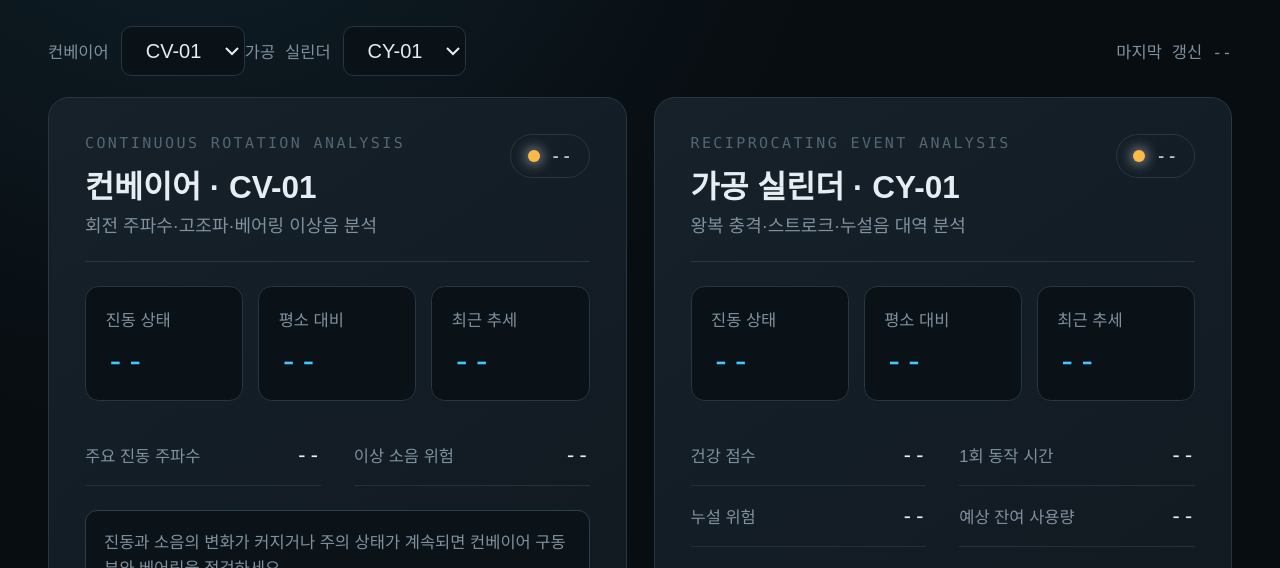
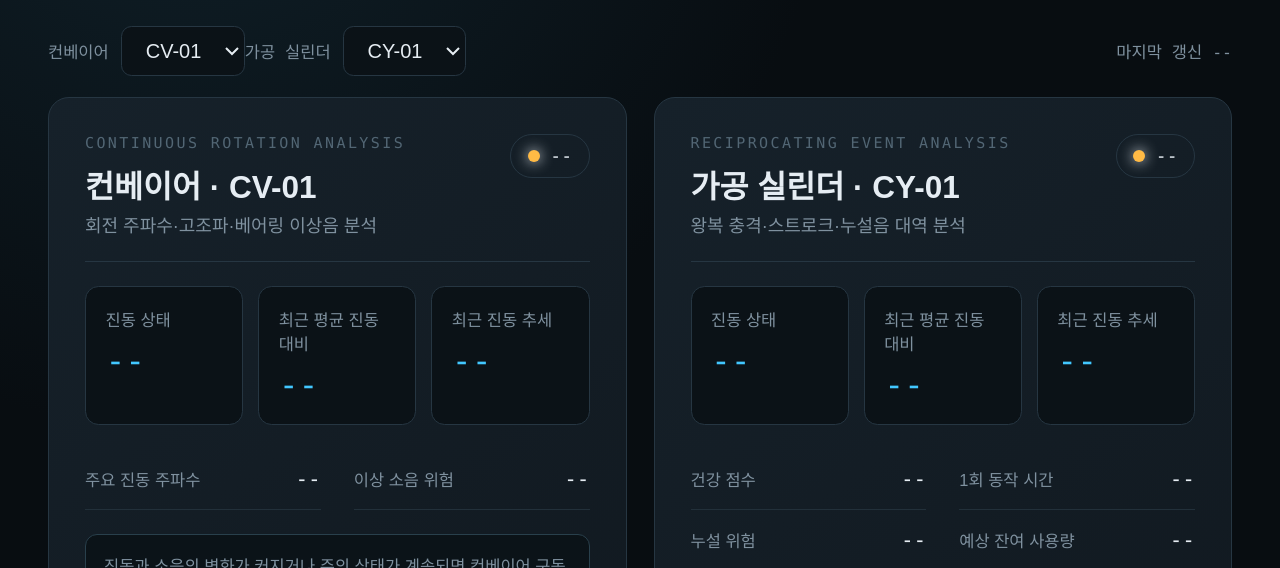
Before and after one commit to kang0840/ML-cylinder, a plain HTML site: page public/monitoring.html in a window 1280 px wide. Shown: the part 217-785 px from the top of the page. Drawn offline with Linux system fonts and the light colour scheme; no server answers.

Commit message:
모니터링 화면 정보 개선

```diff
--- a/public/monitoring.html
+++ b/public/monitoring.html
@@ -27,7 +27,7 @@
   <section class="grid">
     <article class="panel">
       <div class="panel-head"><div><div class="eyebrow">CONTINUOUS ROTATION ANALYSIS</div><h2 id="conveyorTitle">컨베이어 · CV-01</h2><div class="caption">회전 주파수·고조파·베어링 이상음 분석</div></div><span id="conveyorStatus" class="status"><i class="dot"></i>--</span></div>
-      <div class="summary"><div><span>진동 상태</span><strong id="cvVibrationState">--</strong></div><div><span>평소 대비</span><strong id="cvChange">--</strong></div><div><span>최근 추세</span><strong id="cvTrend">--</strong></div></div>
+      <div class="summary"><div><span>진동 상태</span><strong id="cvVibrationState">--</strong></div><div><span>최근 평균 진동 대비</span><strong id="cvChange">--</strong></div><div><span>최근 진동 추세</span><strong id="cvTrend">--</strong></div></div>
       <div class="metrics">
         <div class="metric"><span>주요 진동 주파수</span><b id="cvFrequency">--</b></div>
         <div class="metric"><span>이상 소음 위험</span><b id="cvNoiseRisk">--</b></div>
@@ -37,7 +37,7 @@
 
     <article class="panel">
       <div class="panel-head"><div><div class="eyebrow">RECIPROCATING EVENT ANALYSIS</div><h2 id="cylinderTitle">가공 실린더 · CY-01</h2><div class="caption">왕복 충격·스트로크·누설음 대역 분석</div></div><span id="cylinderStatus" class="status"><i class="dot"></i>--</span></div>
-      <div class="summary"><div><span>진동 상태</span><strong id="cyVibrationState">--</strong></div><div><span>평소 대비</span><strong id="cyChange">--</strong></div><div><span>최근 추세</span><strong id="cyTrend">--</strong></div></div>
+      <div class="summary"><div><span>진동 상태</span><strong id="cyVibrationState">--</strong></div><div><span>최근 평균 진동 대비</span><strong id="cyChange">--</strong></div><div><span>최근 진동 추세</span><strong id="cyTrend">--</strong></div></div>
       <div class="metrics">
         <div class="metric"><span>건강 점수</span><b id="cyHealth">--</b></div>
         <div class="metric"><span>1회 동작 시간</span><b id="cyStroke">--</b></div>
```
